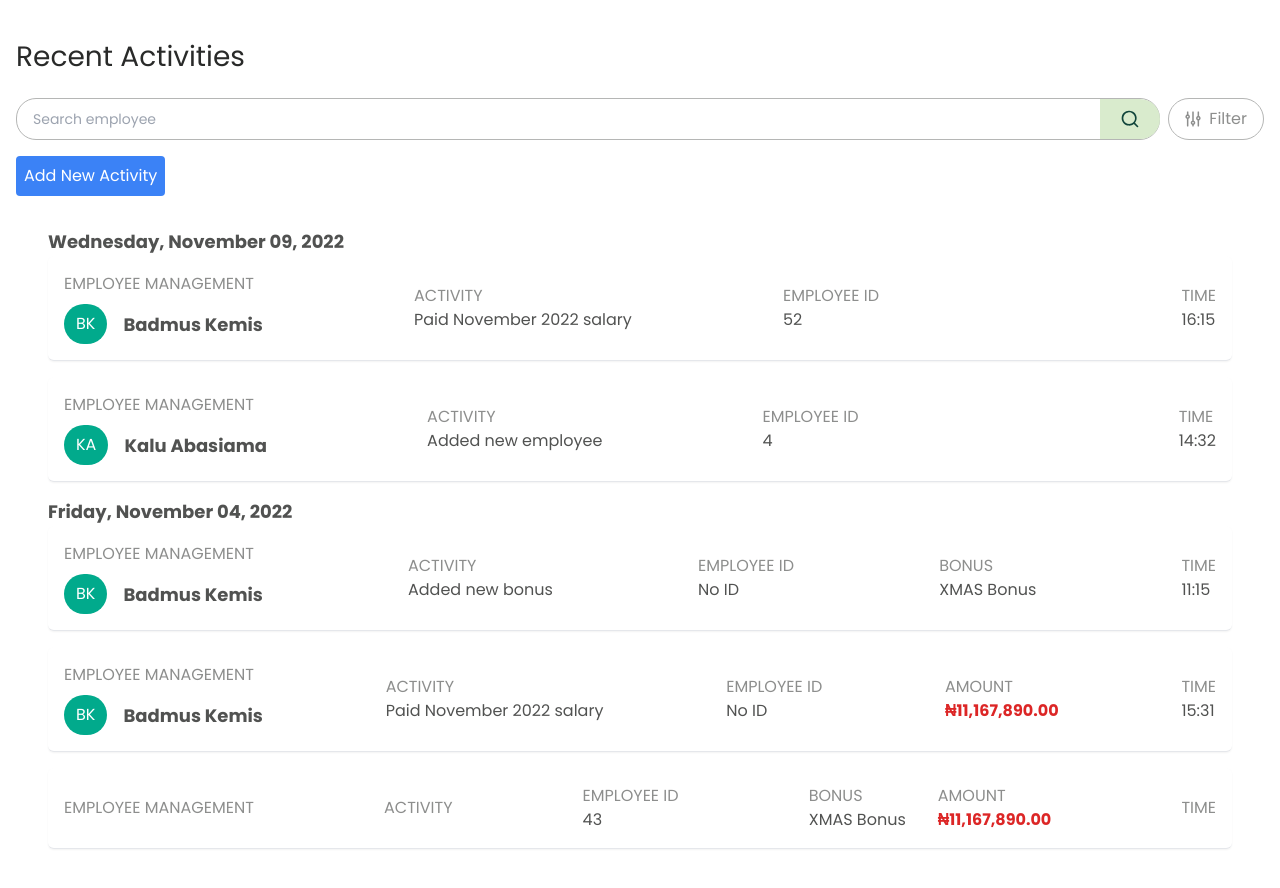
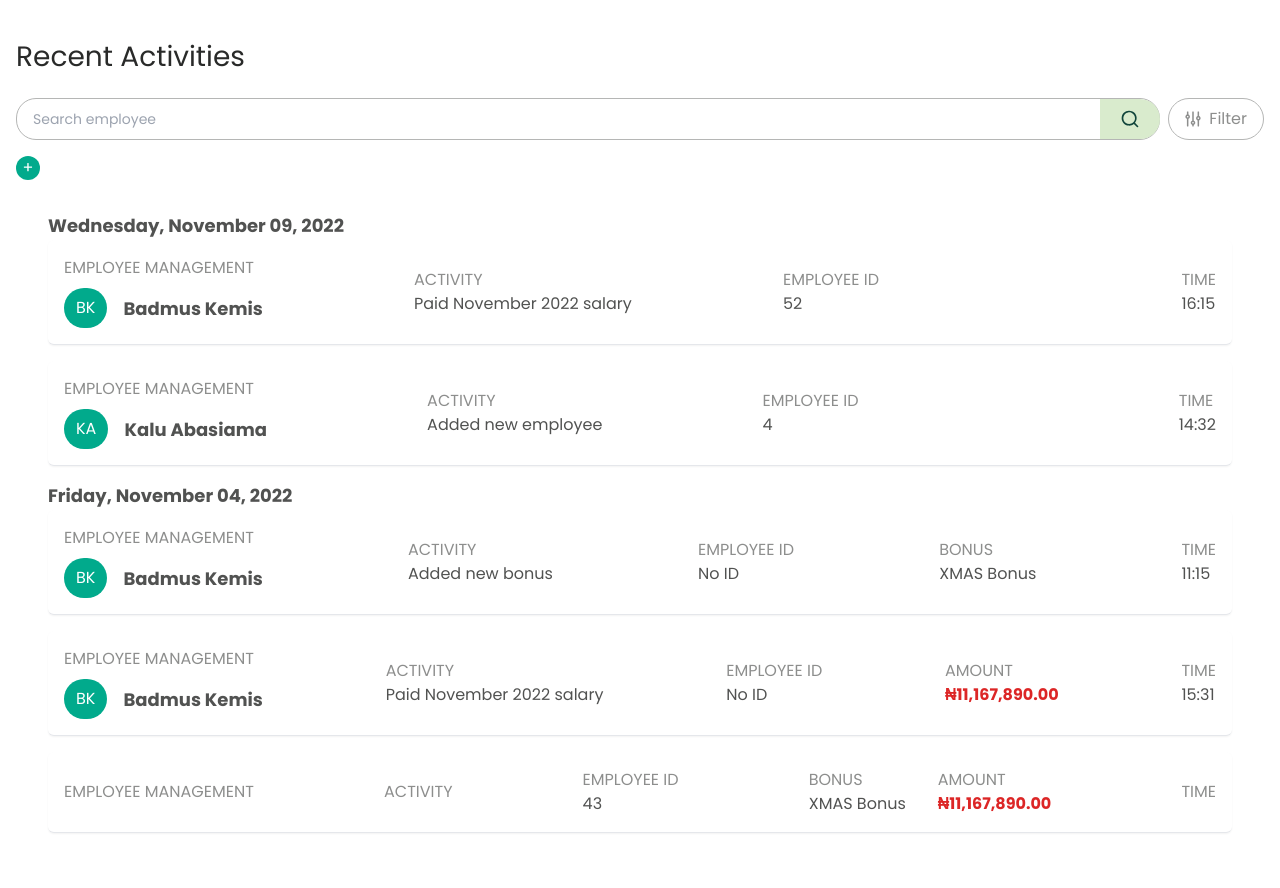
Before and after one commit to SarahHanks04/Eazipay-Project, a React (Vite) app: page /recent-activities in a window 1280 px wide. Shown: the top 888 px of the page. Built offline with nearby package versions, Linux system fonts and the light colour scheme.

Commit message:
Recent Activities updated

```diff
--- a/src/Component/Recent Activities/Activities.jsx
+++ b/src/Component/Recent Activities/Activities.jsx
@@ -165,8 +165,8 @@ const Activities = () => {
 
   return (
     <div>
-      <button onClick={openModal} className="bg-blue-500 text-white p-2 rounded">
-        Add New Activity
+      <button onClick={openModal} className="bg-[#01AA8C] text-white p-2 w-6 h-6 flex justify-center items-center rounded-full">
+        +
       </button>
       <ActivitiesList activities={filteredActivities} />
       <AddActivityForm
--- a/src/Component/Recent Activities/AddActivitiesForm.jsx
+++ b/src/Component/Recent Activities/AddActivitiesForm.jsx
@@ -106,7 +106,7 @@ const AddActivityForm = ({ onAddActivity, modalIsOpen, closeModal }) => {
           </button>
           <button
             type="submit"
-            className="bg-blue-500 text-white px-4 py-2 rounded-md"
+            className="bg-[#D9EBCD] text-[#515251] px-4 py-2 rounded-md"
           >
             Add Activity
           </button>
```
Also changed, not shown: src/Component/Recent Activities/ActivitiesList.jsx (+7 -25 lines).
